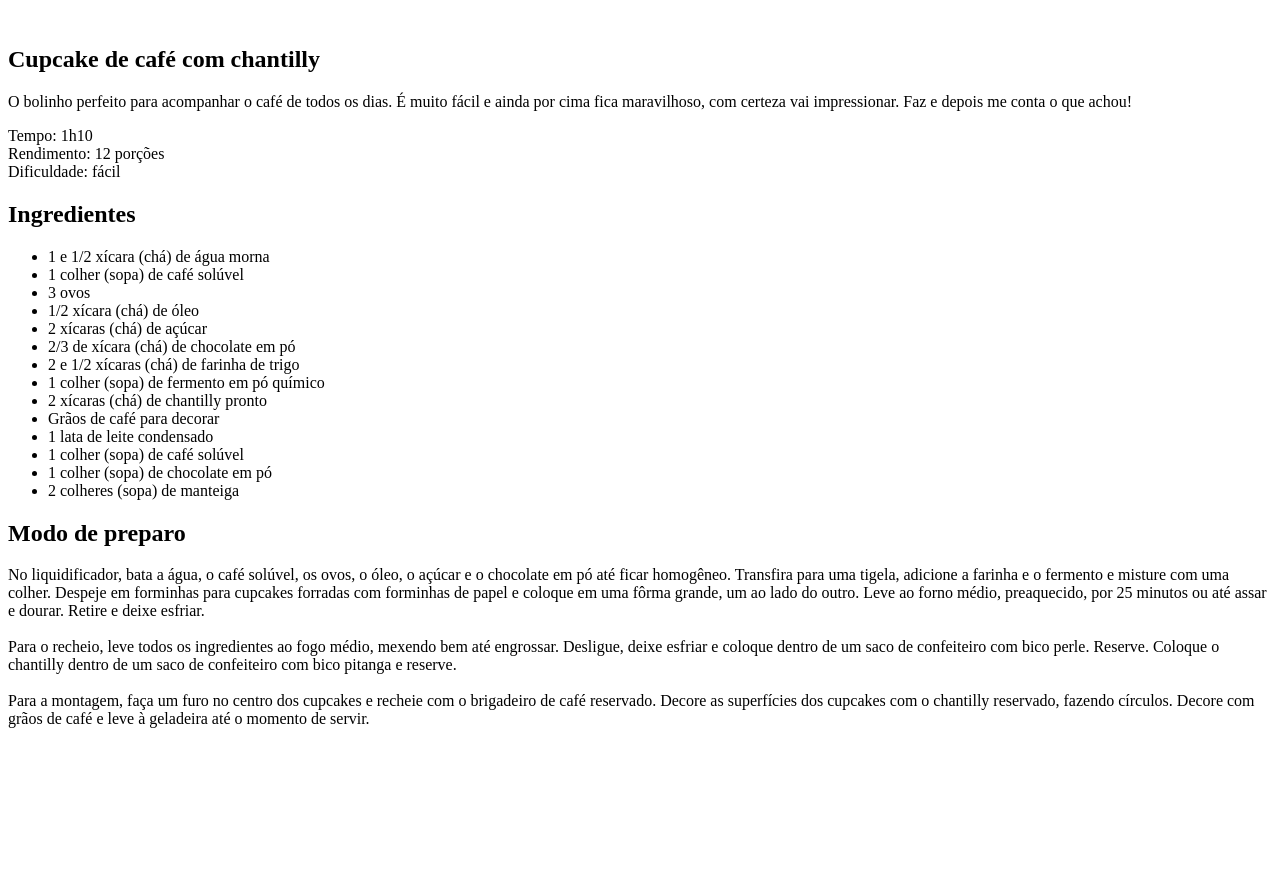
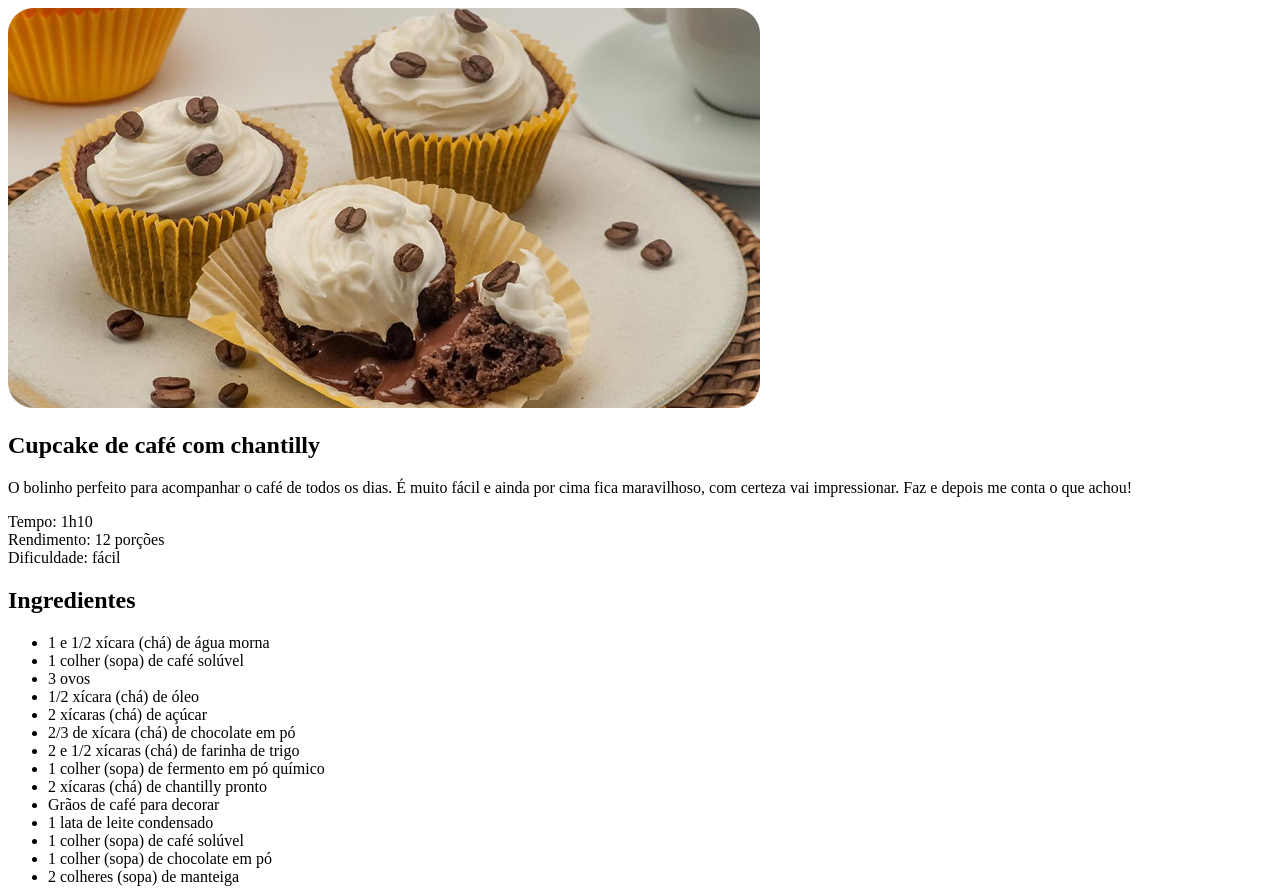
Before and after one commit to SheilaOliveira99/site-de-receitas, a plain HTML site: page index.html in a window 1280 px wide. Shown: the top 889 px of the page. Before the commit the page ends 800 px from the top, so only its background shows below. Drawn offline with Linux system fonts and the light colour scheme.

Commit message:
Adicionando imagens e style.css

```diff
--- a/index.html
+++ b/index.html
@@ -4,10 +4,12 @@
   <meta charset="UTF-8">
   <meta name="viewport" content="width=device-width, initial-scale=1.0">
   <title>Página de receita</title>
+
+  <link rel="stylesheet" href="style.css">
 </head>
 <body>
   <div id="page">
-    <img src="" alt="">
+    <img src="./assets/main.jpg" alt="Imagem de cupcakes, com grãos de café e um chantilly">
     <main>
       <section><div id="about">
         <h1>Cupcake de café com chantilly</h1>
--- /dev/null
+++ b/style.css
@@ -0,0 +1,3 @@
+img {
+  border-radius: 1.6rem;
+}
```
Also changed, not shown: assets/background.jpg (added), assets/main.jpg (added).
